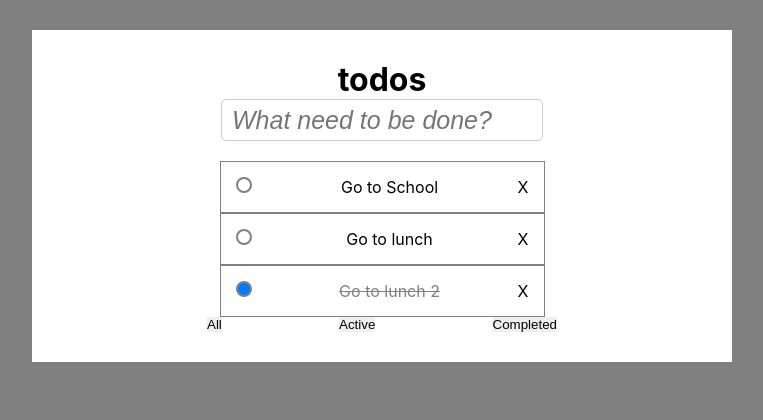
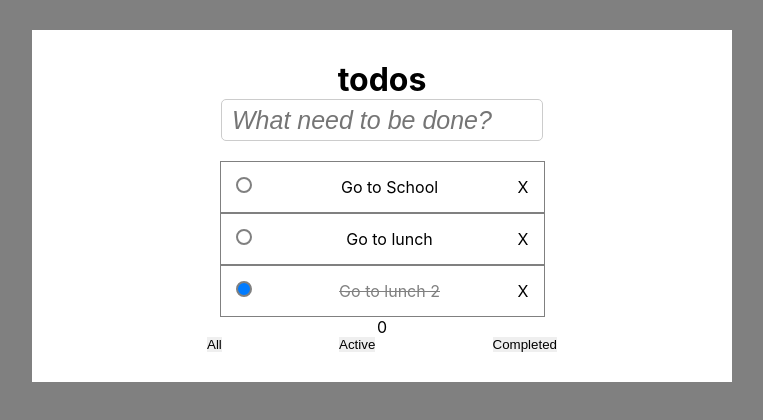
Before and after one commit to NgocTruong0701/React_TodoApp, a React (Create React App) app: page / in a window 1280 px wide. Shown: the top 420 px of the page, without its empty margins (258-1021 px from the left). Built offline with nearby package versions, Linux system fonts and the light colour scheme.

Commit message:
update count complete, filter

```diff
--- a/src/App.js
+++ b/src/App.js
@@ -13,10 +13,23 @@ class App extends React.Component {
         { id: 2, text: 'Go to lunch', status: false },
         { id: 3, text: 'Go to lunch 2', status: true },
       ],
-      status: undefined
+      action: this.ACTION.ALL,
+      countComplete: 0,
     };
   }
-  todosFilter = [];
+  ACTION = {
+    ALL: 0,
+    ACTIVE: 1,
+    COMPLETE: 2,
+  }
+
+  componentDidUpdate(prevProps, prevState) {
+    let {todos} = this.state;
+    if (prevState.todos !== todos) {
+      const countComplete = todos.filter(todo => todo.status).length;
+      this.setState({ countComplete });
+    }
+  }
 
   addTodoItem = (item) => {
     const {todos} = this.state;
@@ -65,24 +78,14 @@ class App extends React.Component {
   }
 
   remove = (id) => {
-    let {todos} = this.state.todos
+    let {todos} = this.state
     todos = todos.filter(todo => todo.id !== id);
     this.setState({ todos });
     // this.applyFiter(this.state.status, updatedTodos);
   }
 
-  applyFiter = (status) => {
-    if(status === undefined){
-      let { todos } = this.state;
-      todos = [...this.todosFilter];
-      this.setState({ todos, status });
-    }
-    else{
-      let {todos} = this.state;
-      this.todosFilter = [...todos];
-      let updatedTodos = (todos).filter(todo => todo.status === status);
-      this.setState({ todos: updatedTodos, status: status });
-    }
+  applyFiter = action => {
+    this.setState({ action });
   }
 
   render(){
@@ -95,8 +98,9 @@ class App extends React.Component {
             changeStatus={this.changeStatus}
             editing={this.editing}
             remove={this.remove}
+            action={this.state.action}
         />
-        <Footer applyFiter={this.applyFiter} />
+        <Footer applyFiter={this.applyFiter} ACTION={this.ACTION} count={this.state.countComplete}/>
       </div >
     );
   }
--- a/src/Footer.js
+++ b/src/Footer.js
@@ -7,13 +7,14 @@ export default class Footer extends React.Component {
     }
 
     render() {
+        const {applyFiter, ACTION, count} = this.props;
         return (
             <div className='footerContainer'>
-                <div className='countItem'></div>
+                <div className='countItem'>{count}</div>
                 <div className='actionButton'>
-                    <button className='button' onClick={() => {this.props.applyFiter()}}>All</button>
-                    <button className='button' onClick={() => {this.props.applyFiter(false)}}>Active</button>
-                    <button className='button' onClick={() => {this.props.applyFiter(true)}}>Completed</button>
+                    <button className='button' onClick={() => {applyFiter(ACTION.ALL)}}>All</button>
+                    <button className='button' onClick={() => {applyFiter(ACTION.ACTIVE)}}>Active</button>
+                    <button className='button' onClick={() => {applyFiter(ACTION.COMPLETE)}}>Completed</button>
                 </div>
             </div>
         )
--- a/src/ToDoList.js
+++ b/src/ToDoList.js
@@ -7,14 +7,42 @@ export default class TodoList extends React.Component {
         super(props);
     }
 
-    render(){
-        return(
+    renderTodoItems = () => {
+        const { action, todo, changeStatus, editing, remove } = this.props;
+
+        if (action !== 0) {
+            return todo
+                .filter(item => item.status === (action === 1 ? true : false))
+                .map(item => (
+                    <TodoItem
+                        key={item.id}
+                        id={item.id}
+                        value={item.text}
+                        status={item.status}
+                        changeStatus={changeStatus}
+                        editing={editing}
+                        remove={remove}
+                    />
+                ));
+        } else {
+            return todo.map(item => (
+                <TodoItem
+                    key={item.id}
+                    id={item.id}
+                    value={item.text}
+                    status={item.status}
+                    changeStatus={changeStatus}
+                    editing={editing}
+                    remove={remove}
+                />
+            ));
+        }
+    };
+
+    render() {
+        return (
             <div className="ListTodoItem">
-                {
-                    this.props.todo.map(item => {
-                       return <TodoItem key={item.id} id={item.id} value={item.text} status={item.status} changeStatus={this.props.changeStatus} editing={this.props.editing} remove={this.props.remove}/>
-                    })
-                }
+                {this.renderTodoItems()}
             </div>
         )
     }
--- a/src/TodoItem.js
+++ b/src/TodoItem.js
@@ -18,15 +18,15 @@ export default class TodoItem extends React.Component {
         // console.log(event);
         if (event.key === 'Enter') {
             if (this.state.newValue !== '') {
-                this.props.editing(this.state.editingId,this.state.newValue);
-                this.setState({newValue: ''});
-                this.setState({editingId: null});
+                this.props.editing(this.state.editingId, this.state.newValue);
+                this.setState({ newValue: '' });
+                this.setState({ editingId: null });
             }
         }
     }
 
-    handleEditChange = (event) =>{
-        this.setState({newValue: event.target.value});
+    handleEditChange = (event) => {
+        this.setState({ newValue: event.target.value });
     }
 
     render() {
@@ -34,29 +34,12 @@ export default class TodoItem extends React.Component {
             <div className="todoItem">
                 <div className="container">
                     <input type='checkbox' checked={this.props.status} onChange={() => this.props.changeStatus(this.props.id)} />
-                    {/* {console.log(this.state.editingId === this.props.id, this.props.id)} */}
-                    {
-                        this.state.editingId === this.props.id ? (
-                            // Hiển thị ô nhập để chỉnh sửa
-                            <input
-                                type="text"
-                                defaultValue={this.props.value}
-                                onChange={this.handleEditChange}
-                                onKeyDown={this.handleKeyPress}
-                            />
-                        ) :
-                            (
-                                <>
-                                    <label htmlFor={this.props.id} className={this.props.status ? "checkedLabel" : ""} onDoubleClick={() => {this.setEditingId(this.props.id)}}>
-                                        {this.props.value}
-                                    </label>
-                                    <label onClick={() => {this.props.remove(this.props.id)}}>X</label>
-                                </>
-                            )
-                    }
-                    {/* <label htmlFor={this.props.id} className={this.props.status ? "checkedLabel" : ""} onDoubleClick={this.setEditingId(this.props.id)}>
-                        {this.props.value}
-                    </label> */}
+                    <>
+                        <label htmlFor={this.props.id} className={this.props.status ? "checkedLabel" : ""} onDoubleClick={() => { this.setEditingId(this.props.id) }}>
+                            {this.props.value}
+                        </label>
+                        <label onClick={() => { this.props.remove(this.props.id) }}>X</label>
+                    </>
                 </div>
             </div>
         )
```
